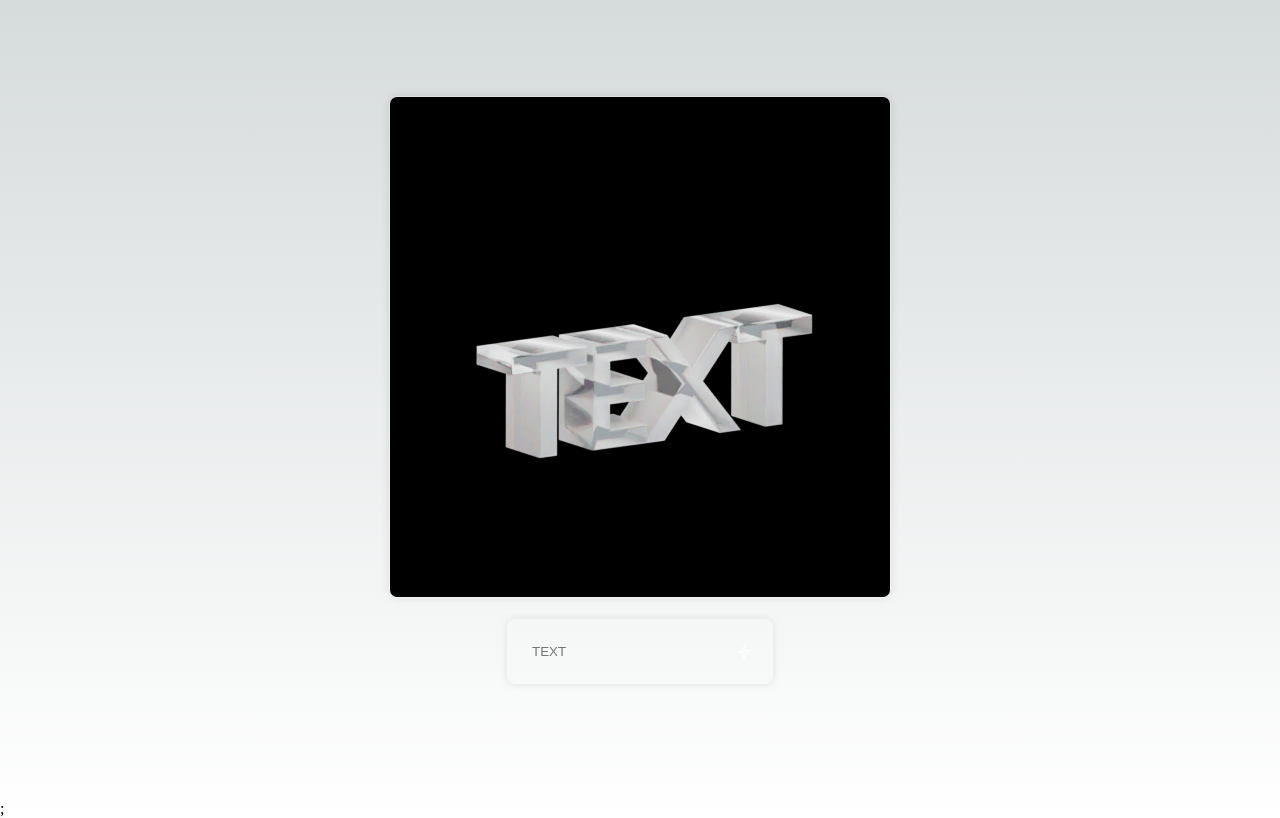
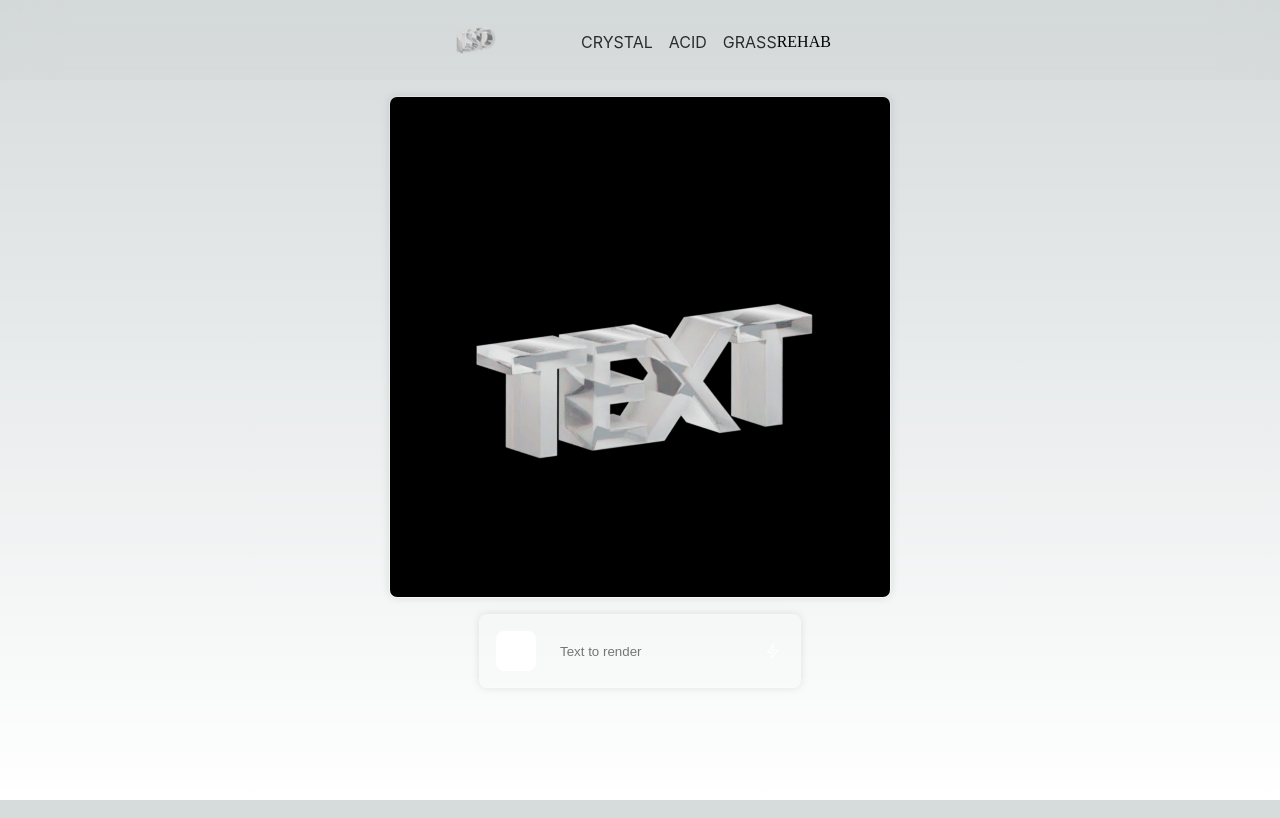
Before and after one commit to gridaco/The-Bundle, a Next.js app in the folder web/: page /lsd/ in a window 1280 px wide. Built offline with nearby package versions, Linux system fonts and the light colour scheme.

Commit message:
update layout

```diff
--- /dev/null
+++ b/web/components/header-home/index.tsx
@@ -0,0 +1,71 @@
+import React from "react";
+import Image from "next/image";
+import styled from "@emotion/styled";
+import Link from "next/link";
+
+export function HomeHeader() {
+  return (
+    <HeaderWrapper>
+      <Link href="/">
+        <Image
+          src="/lsd/lsd.png"
+          alt="Logo"
+          className="logo home"
+          width={52}
+          height={32}
+          priority
+        />
+      </Link>
+      <div className="menu">
+        <Link href="/crystal">
+          <span className="item">CRYSTAL</span>
+        </Link>
+        <Link href="/acid">
+          <span className="item">ACID</span>
+        </Link>
+        <Link href="/grass">
+          <span className="item">GRASS</span>
+        </Link>
+      </div>
+      <Link href="/rehab">
+        <span>REHAB</span>
+      </Link>
+    </HeaderWrapper>
+  );
+}
+
+export function HeaderSpace({ extra = 0 }: { extra?: number }) {
+  return <div style={{ height: 68 + extra }} />;
+}
+
+const HeaderWrapper = styled.header`
+  z-index: 10;
+  width: 100%;
+  position: fixed;
+  display: flex;
+  align-items: center;
+  justify-content: center;
+  padding: 20px;
+  padding-top: 24px;
+  background: rgba(0, 0, 0, 0.01);
+  backdrop-filter: blur(24px);
+
+  border-bottom: 1px solid rgba(255, 255, 255, 0.1);
+
+  .home {
+    cursor: pointer;
+  }
+
+  .menu {
+    margin-left: 80px;
+    display: flex;
+    flex-direction: row;
+    gap: 16px;
+    font-size: 16px;
+  }
+
+  .menu .item {
+    opacity: 0.8;
+    font-family: "Inter", sans-serif;
+  }
+`;
--- a/web/pages/_app.tsx
+++ b/web/pages/_app.tsx
@@ -25,7 +25,7 @@ export default function App({ Component, pageProps }: AppProps) {
         strategy="afterInteractive"
         src="/lsd/welcome.js"
       ></Script>
-      <Component {...pageProps} />;
+      <Component {...pageProps} />
     </>
   );
 }
--- a/web/pages/index.tsx
+++ b/web/pages/index.tsx
@@ -3,12 +3,13 @@ import Head from "next/head";
 import styles from "../styles/Home.module.css";
 import styled from "@emotion/styled";
 import { Client } from "api";
-import { LinearProgress } from "@mui/material";
-import { LightningBoltIcon } from "@radix-ui/react-icons";
 import { useRouter } from "next/router";
+import { HomeHeader } from "components/header-home";
+import { Canvas, Controller } from "scaffold/home";
 
 export default function Home() {
   const router = useRouter();
+  const [message, setMessage] = useState<string>("");
   const [pro, setPro] = useState<boolean>(false);
   const [busy, setBusy] = useState<boolean>(false);
   const [src, setSrc] = useState<string>("/lsd/preview/baked-001/TEXT-b.gif");
@@ -29,6 +30,7 @@ export default function Home() {
         <meta name="viewport" content="width=device-width, initial-scale=1" />
         <link rel="icon" href="/favicon.ico" />
       </Head>
+      <HomeHeader />
       <main className={styles.main}>
         {pro && <span>PRO</span>}
         <Canvas busy={busy} src={src} />
@@ -56,8 +58,10 @@ export default function Home() {
               });
           }}
         />
-        <footer>
-          {/* <details>
+        <p className="message">{message}</p>
+      </main>
+      <footer>
+        {/* <details>
             <summary>
               <b>Help & Feedback</b>
             </summary>
@@ -66,7 +70,7 @@ export default function Home() {
             <br />
             <a href="mailto:universe@grida.co">universe@grida.co</a>
           </details> */}
-          {/* <span
+        {/* <span
             style={{
               position: "fixed",
               textAlign: "center",
@@ -79,124 +83,7 @@ export default function Home() {
               C<sub>20</sub>H<sub>25</sub>N<sub>3O</sub>
             </code>
           </span> */}
-        </footer>
-      </main>
+      </footer>
     </>
   );
 }
-
-function Canvas({ src, busy }: { src?: string; busy?: boolean }) {
-  return (
-    <div className="canvas">
-      <CanvasWrapper>
-        {busy && (
-          <div className="loading">
-            <LinearProgress
-              style={{
-                width: "50%",
-              }}
-            />
-          </div>
-        )}
-        <img className="main" src={src} />
-      </CanvasWrapper>
-    </div>
-  );
-}
-
-const CanvasWrapper = styled.div`
-  position: relative;
-  min-width: 500px;
-  min-height: 500px;
-  aspect-ratio: 1 / 1;
-  display: flex;
-  border-radius: 8px;
-  overflow: hidden;
-  border: 1px solid rgba(255, 255, 255, 0.1);
-  box-shadow: 0 0 8px rgba(0, 0, 0, 0.1);
-
-  .loading {
-    position: absolute;
-    top: 0;
-    left: 0;
-    right: 0;
-    bottom: 0;
-    display: flex;
-    align-items: center;
-    justify-content: center;
-    z-index: 1;
-    backdrop-filter: blur(8px);
-  }
-
-  /* disable right-click */
-  user-select: none;
-  img {
-    pointer-events: none;
-  }
-
-  img.main {
-    width: 100%;
-    height: 100%;
-  }
-`;
-
-function Controller({
-  onSubmit,
-}: {
-  onSubmit?: (e: React.FormEvent<HTMLFormElement>) => void;
-}) {
-  return (
-    <ControllerWrapper>
-      <form
-        onSubmit={(e) => {
-          e.preventDefault();
-          onSubmit?.(e);
-        }}
-      >
-        <input
-          id="body"
-          type="text"
-          placeholder="TEXT"
-          autoFocus
-          autoComplete="off"
-        />
-        <button type="submit">
-          <LightningBoltIcon />
-        </button>
-      </form>
-    </ControllerWrapper>
-  );
-}
-
-const ControllerWrapper = styled.div`
-  display: flex;
-  flex-direction: row;
-  border-radius: 8px;
-  padding: 16px;
-  border: 1px solid rgba(255, 255, 255, 0.1);
-  box-shadow: 0 0 8px rgba(0, 0, 0, 0.1);
-
-  form {
-    display: flex;
-    flex-direction: row;
-    gap: 16px;
-  }
-
-  input {
-    padding: 8px;
-    background: none;
-    border: none;
-    color: white;
-    outline: none;
-  }
-
-  button {
-    display: flex;
-    align-items: center;
-    justify-content: center;
-    padding: 4px;
-    background: none;
-    border: none;
-    color: white;
-  }
-`;
--- /dev/null
+++ b/web/scaffold/home/home-canvas.tsx
@@ -0,0 +1,64 @@
+import React, { useEffect, useMemo, useState } from "react";
+import { LinearProgress } from "@mui/material";
+import styled from "@emotion/styled";
+
+export function Canvas({ src, busy }: { src?: string; busy?: boolean }) {
+  return (
+    <div className="canvas">
+      <CanvasWrapper>
+        {busy && (
+          <div className="loading">
+            <LinearProgress
+              sx={{
+                backgroundColor: "white",
+                "& .MuiLinearProgress-bar": {
+                  backgroundColor: "black",
+                },
+              }}
+              style={{
+                width: "50%",
+              }}
+            />
+          </div>
+        )}
+        <img className="main" src={src} />
+      </CanvasWrapper>
+    </div>
+  );
+}
+
+const CanvasWrapper = styled.div`
+  position: relative;
+  min-width: 500px;
+  min-height: 500px;
+  aspect-ratio: 1 / 1;
+  display: flex;
+  border-radius: 8px;
+  overflow: hidden;
+  border: 1px solid rgba(255, 255, 255, 0.1);
+  box-shadow: 0 0 8px rgba(0, 0, 0, 0.1);
+
+  .loading {
+    position: absolute;
+    top: 0;
+    left: 0;
+    right: 0;
+    bottom: 0;
+    display: flex;
+    align-items: center;
+    justify-content: center;
+    z-index: 1;
+    backdrop-filter: blur(8px);
+  }
+
+  /* disable right-click */
+  user-select: none;
+  img {
+    pointer-events: none;
+  }
+
+  img.main {
+    width: 100%;
+    height: 100%;
+  }
+`;
--- /dev/null
+++ b/web/scaffold/home/home-control.tsx
@@ -0,0 +1,83 @@
+import React, { useEffect, useMemo, useState } from "react";
+import styled from "@emotion/styled";
+import { LightningBoltIcon } from "@radix-ui/react-icons";
+
+export function Controller({
+  onSubmit,
+}: {
+  onSubmit?: (e: React.FormEvent<HTMLFormElement>) => void;
+}) {
+  return (
+    <ControllerWrapper>
+      <div className="slot scene">
+        {/*
+        .
+         */}
+      </div>
+      <form
+        onSubmit={(e) => {
+          e.preventDefault();
+          onSubmit?.(e);
+        }}
+      >
+        <input
+          id="body"
+          type="text"
+          placeholder="Text to render"
+          autoFocus
+          autoComplete="off"
+        />
+        <button type="submit">
+          <LightningBoltIcon />
+        </button>
+      </form>
+    </ControllerWrapper>
+  );
+}
+
+const ControllerWrapper = styled.div`
+  display: flex;
+  flex-direction: row;
+  border-radius: 8px;
+  padding: 16px;
+  border: 1px solid rgba(255, 255, 255, 0.1);
+  box-shadow: 0 0 8px rgba(0, 0, 0, 0.1);
+  gap: 16px;
+
+  .slot {
+    display: flex;
+    border: 1px solid rgba(255, 255, 255, 0.1);
+    border-radius: 8px;
+    overflow: hidden;
+  }
+
+  .slot.scene {
+    width: 40px;
+    height: 40px;
+    background-color: white;
+  }
+
+  form {
+    display: flex;
+    flex-direction: row;
+    gap: 16px;
+  }
+
+  input {
+    padding: 8px;
+    background: none;
+    border: none;
+    color: white;
+    outline: none;
+  }
+
+  button {
+    display: flex;
+    align-items: center;
+    justify-content: center;
+    padding: 4px;
+    background: none;
+    border: none;
+    color: white;
+  }
+`;
--- /dev/null
+++ b/web/scaffold/home/index.ts
@@ -0,0 +1,2 @@
+export * from "./home-canvas";
+export * from "./home-control";
--- a/web/styles/Home.module.css
+++ b/web/styles/Home.module.css
@@ -97,58 +97,11 @@
 
 .center::before,
 .center::after {
-  content: '';
+  content: "";
   left: 50%;
   position: absolute;
   filter: blur(45px);
   transform: translateZ(0);
-}
-
-.logo,
-.thirteen {
-  position: relative;
-}
-
-.thirteen {
-  display: flex;
-  justify-content: center;
-  align-items: center;
-  width: 75px;
-  height: 75px;
-  padding: 25px 10px;
-  margin-left: 16px;
-  transform: translateZ(0);
-  border-radius: var(--border-radius);
-  overflow: hidden;
-  box-shadow: 0px 2px 8px -1px #0000001a;
-}
-
-.thirteen::before,
-.thirteen::after {
-  content: '';
-  position: absolute;
-  z-index: -1;
-}
-
-/* Conic Gradient Animation */
-.thirteen::before {
-  animation: 6s rotate linear infinite;
-  width: 200%;
-  height: 200%;
-  background: var(--tile-border);
-}
-
-/* Inner Square */
-.thirteen::after {
-  inset: 0;
-  padding: 1px;
-  border-radius: var(--border-radius);
-  background: linear-gradient(
-    to bottom right,
-    rgba(var(--tile-start-rgb), 1),
-    rgba(var(--tile-end-rgb), 1)
-  );
-  background-clip: content-box;
 }
 
 /* Enable hover only on non-touch devices */
```
Also changed, not shown: web/public/lsd.png (added).
